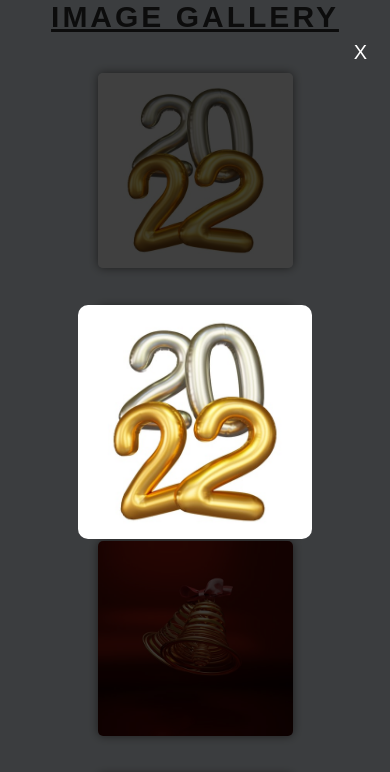
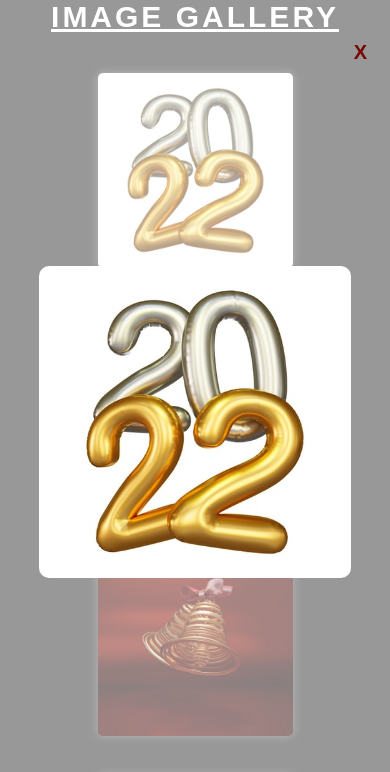
Before and after one commit to GOD-OF-FIRE/Adv_FrontEnd, a plain HTML site: page Image-Gallery/index.html in a window 390 px wide. Both pictures are taken after a click on the picture 195 px from the left and 170 px from the top of the page. Shown: the top 772 px of the page. Drawn offline with Linux system fonts and the light colour scheme.

Commit message:
Update style.css

```diff
--- a/Image-Gallery/style.css
+++ b/Image-Gallery/style.css
@@ -3,14 +3,15 @@
   padding: 0;
 }
 body {
-  background-color: #ecf4fb;
+  background-color: #313131;
 }
 h1 {
   font-family: sans-serif;
   text-align: center;
   font-size: 50px;
-  color: #313131;
+  color: white;
   letter-spacing: 10px;
+  cursor:default;
 }
 .grid-gallery {
   display: flex;
@@ -47,7 +48,7 @@ h1 {
   align-items: center;
   height: 100vh;
   width: 100vw;
-  background-color: rgba(0, 0, 0, 0.75);
+  background-color: rgba(255, 255, 255, 0.5);
 }
 .fullscreen span {
   position: absolute;
@@ -59,8 +60,9 @@ h1 {
   font-size: 40px;
   width: 1.5em;
   height: 1.5em;
+  font-weight:600;
   border-radius: 50%;
-  color: white;
+  color: rgb(119, 7, 7);
   font-family: sans-serif;
   cursor: pointer;
 }
@@ -68,15 +70,16 @@ h1 {
   border-radius: 10px;
 }
 .fullscreen img:hover {
-  box-shadow: 0 0 100px rgb(189, 188, 188);
+  box-shadow: 0 0 100px black;
   transform: scale(1.1);
   transition: all 0.5s ease;
 }
 .fullscreen span:hover {
   transform: scale(1.5);
-  box-shadow: 0 0 100px white;
+  box-shadow: 0 0 100px black;
   transform: rotate(360deg);
   transition: all 0.5s ease;
+  color: white;
   background-color: rgba(151, 41, 41, 0.733);
 }
 @media screen and (max-width: 1000px) {
@@ -98,11 +101,17 @@ h1 {
     font-size: 30px;
     letter-spacing: 4px;
   }
+  .fullscreen img {
+    width: 70%;
+  }
 }
 @media screen and (max-width: 400px) {
   h1 {
     font-size: 30px;
     letter-spacing: 3px;
+  }
+  .fullscreen img {
+    width: 80%;
   }
 }
 @media screen and (max-width: 300px) {
@@ -110,4 +119,7 @@ h1 {
     font-size: 20px;
     letter-spacing: 2px;
   }
+  .fullscreen img {
+    width: 90%;
+  }
 }
```
